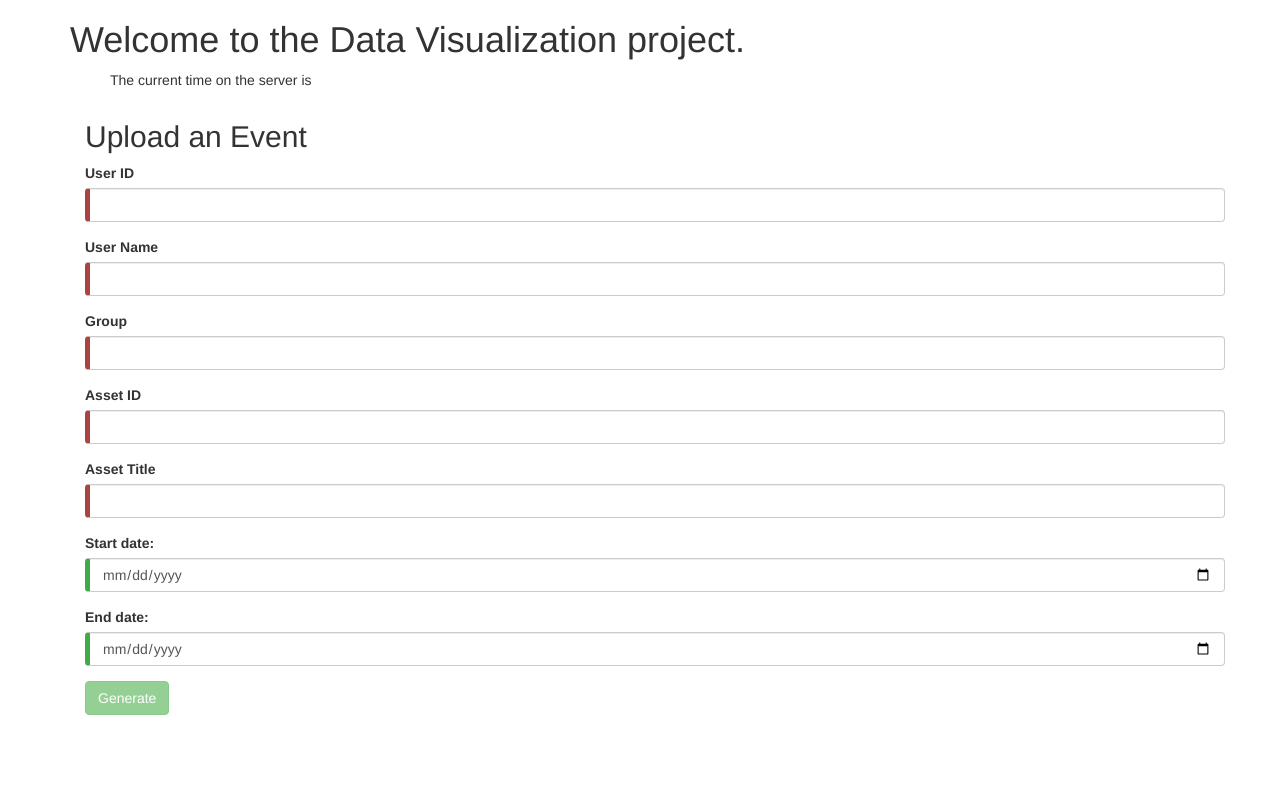
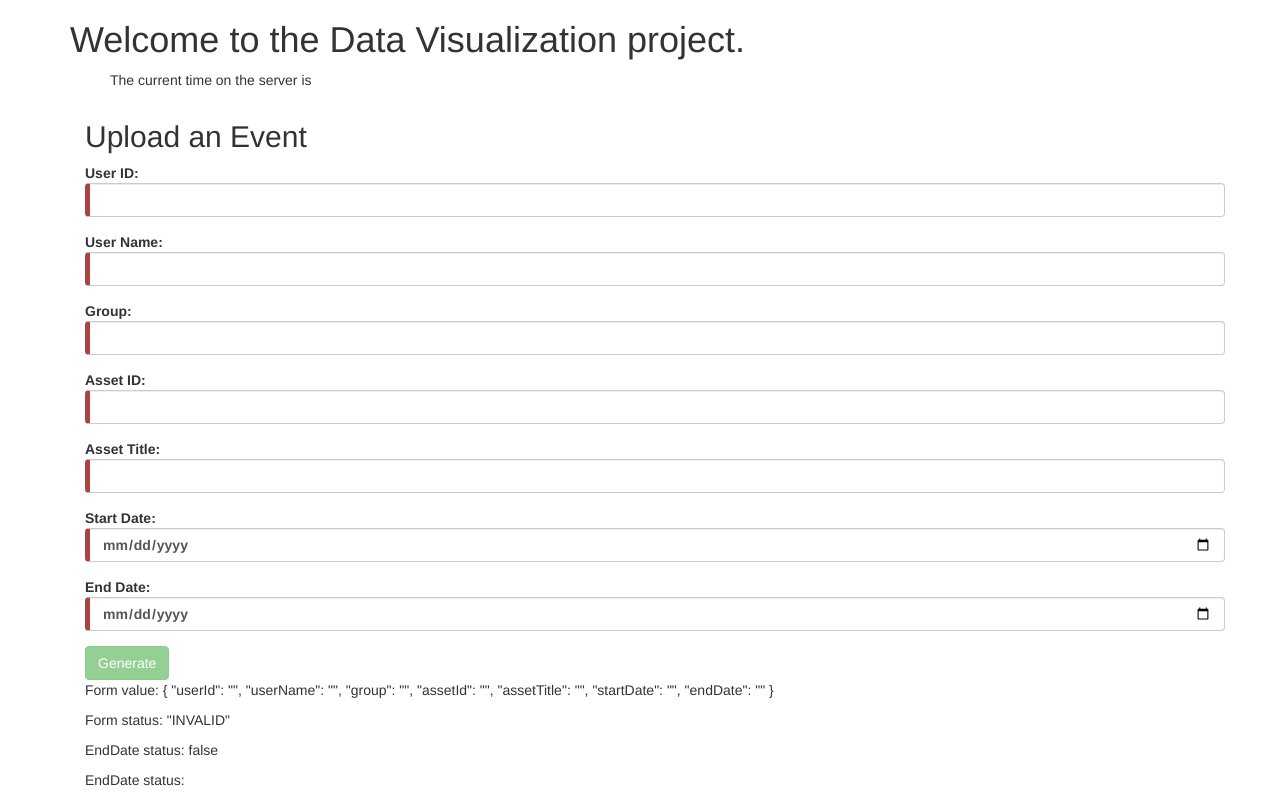
Before and after one commit to brightinteractive/data-visualization-front-end, an Angular app: page / in a window 1280 px wide. Built offline with nearby package versions, Linux system fonts and the light colour scheme; no server answers.

Commit message:
validation nearly working

```diff
--- a/angular.json
+++ b/angular.json
@@ -23,6 +23,9 @@
               "src/assets"
             ],
             "styles": [
+              {
+                "input": "node_modules/@angular/material/prebuilt-themes/indigo-pink.css"
+              },
               "src/styles.css"
             ],
             "scripts": []
@@ -72,6 +75,9 @@
             "tsConfig": "src/tsconfig.spec.json",
             "karmaConfig": "src/karma.conf.js",
             "styles": [
+              {
+                "input": "node_modules/@angular/material/prebuilt-themes/indigo-pink.css"
+              },
               "src/styles.css"
             ],
             "scripts": [],
--- a/package.json
+++ b/package.json
@@ -12,14 +12,16 @@
   },
   "private": true,
   "dependencies": {
-    "@angular/animations": "^6.0.3",
+    "@angular/animations": "^6.0.7",
+    "@angular/cdk": "^6.0.3",
     "@angular/cli": "^6.0.8",
     "@angular/common": "^6.0.3",
     "@angular/compiler": "^6.0.3",
-    "@angular/compiler-cli": "^6.0.5",
+    "@angular/compiler-cli": "^6.0.3",
     "@angular/core": "^6.0.3",
     "@angular/forms": "^6.0.3",
     "@angular/http": "^6.0.3",
+    "@angular/material": "^6.2.1",
     "@angular/platform-browser": "^6.0.3",
     "@angular/platform-browser-dynamic": "^6.0.3",
     "@angular/router": "^6.0.3",
--- a/src/app/components/upload-event/upload-event.component.css
+++ b/src/app/components/upload-event/upload-event.component.css
@@ -0,0 +1,7 @@
+.ng-valid[required], .ng-valid.required  {
+    border-left: 5px solid #42A948; /* green */
+  }
+
+  .ng-invalid:not(form)  {
+    border-left: 5px solid #a94442; /* red */
+  }
--- a/src/app/components/upload-event/upload-event.component.html
+++ b/src/app/components/upload-event/upload-event.component.html
@@ -1,6 +1,82 @@
 <div class="container">
     <h2>Upload an Event</h2>
-    <form (ngSubmit)="onSubmit()" #eventForm="ngForm">
+
+    <form [formGroup]="eventForm" (ngSubmit)="onSubmit()">
+      <div class="form-group">
+        <label class="center-block">User ID:
+            <input class="form-control" formControlName="userId" required>
+        </label>
+      </div>
+      <div [hidden]="eventForm.get('userId').valid || eventForm.get('userId').pristine" class="alert alert-danger">
+          User ID is required
+      </div>
+
+      <div class="form-group">
+        <label class="center-block">User Name:
+            <input class="form-control" formControlName="userName" required>
+        </label>
+      </div>
+      <div [hidden]="eventForm.get('userName').valid || eventForm.get('userName').pristine" class="alert alert-danger">
+          User Name is required
+      </div>
+
+      <div class="form-group">
+        <label class="center-block">Group:
+            <input class="form-control" formControlName="group" required>
+        </label>
+      </div>
+      <div [hidden]="eventForm.get('group').valid || eventForm.get('group').pristine" class="alert alert-danger">
+          Group is required
+      </div>
+
+      <div class="form-group">
+        <label class="center-block">Asset ID:
+            <input class="form-control" formControlName="assetId" type="number" required min=0>
+        </label>
+      </div>
+      <div [hidden]="eventForm.get('assetId').valid || eventForm.get('assetId').pristine" class="alert alert-danger">
+          Asset ID is required
+      </div>
+
+      <div class="form-group">
+        <label class="center-block">Asset Title:
+            <input class="form-control" formControlName="assetTitle" required>
+        </label>
+      </div>
+      <div [hidden]="eventForm.get('assetTitle').valid || eventForm.get('assetTitle').pristine" class="alert alert-danger">
+          Asset Title is required
+      </div>
+
+      <div class="form-group">
+        <label class="center-block">Start Date:
+            <input class="form-control" formControlName="startDate" type="date" required>
+        </label>
+      </div>
+      <div [hidden]="eventForm.get('startDate').valid || eventForm.get('startDate').pristine" class="alert alert-danger">
+          Not a valid date
+      </div>
+
+      <div class="form-group">
+          <label class="center-block">End Date:
+              <input class="form-control" formControlName="endDate" type="date" required>
+          </label>
+      </div>
+      <div [hidden]="eventForm.get('endDate').valid || eventForm.get('endDate').pristine ||eventForm.hasError('validDate')" class="alert alert-danger">
+          Not a valid date
+      </div>
+
+      <button type="submit" class="btn btn-success" [disabled]="!eventForm.valid">
+          Generate
+      </button>
+
+    </form>
+
+    <p>Form value: {{ eventForm.value | json }}</p>
+    <p>Form status: {{ eventForm.status | json }}</p>
+    <p>EndDate status: {{ eventForm.get('endDate').valid | json }}</p>
+    <p>EndDate status: {{ eventForm.get('endDate').validDate | json }}</p>
+
+    <!-- <form (ngSubmit)="onSubmit()" #eventForm="ngForm">
       <div class="form-group">
         <label for="userId">User ID</label>
         <input #userIdField type="text" class="form-control" id="userId" required name="userId" [(ngModel)]="eventModel.userId" #userId="ngModel">
@@ -55,6 +131,6 @@
         Generate
       </button>
 
-    </form>
+    </form> -->
 
   </div>
--- a/src/app/components/upload-event/upload-event.component.ts
+++ b/src/app/components/upload-event/upload-event.component.ts
@@ -1,6 +1,8 @@
 import { Component, OnInit, ViewChild, ElementRef } from '@angular/core';
 import { UploadEventService } from '../../services/upload-event/upload-event.service';
 import { Event } from '../../models/event';
+import {FormBuilder, FormGroup, Validators, AbstractControl, ValidatorFn, ValidationErrors} from '@angular/forms';
+import {customValidators} from '../../services/validators/customValidators';
 
 @Component({
   selector: 'app-upload-event',
@@ -9,43 +11,59 @@ import { Event } from '../../models/event';
 })
 export class UploadEventComponent implements OnInit {
 
-  eventModel = new Event();
-  startDateModel = new Date();
-  endDateModel = new Date();
-
+  eventForm: FormGroup;
   noOfUploads: number = 10;
 
-  @ViewChild("eventForm") eventForm;
-  @ViewChild("userIdField") userIdInput : ElementRef;
+  //@ViewChild("eventForm") eventForm;
+  @ViewChild("userId") userIdInput : ElementRef;
 
-  constructor(private uploadEventService: UploadEventService) { }
+  constructor(private uploadEventService: UploadEventService, private fb:FormBuilder) {
+    this.createForm();
+  }
 
   ngOnInit() {
   }
 
+  createForm(){
+    this.eventForm = this.fb.group({
+      userId: ['', [Validators.required] ],
+      userName: ['', [Validators.required] ],
+      group: ['', [Validators.required] ],
+      assetId: ['', [Validators.required, Validators.min(0)] ],
+      assetTitle: ['', [Validators.required] ],
+      startDate: ['', [Validators.required] ],
+      endDate: ['', [Validators.required]]
+    }, { validator: Validators.compose([
+      customValidators.dateLessThan('startDate', 'endDate', { 'validDate': true })
+  ])})};
+
   onSubmit() {
-    let differenceInDays = this.calculateDifferenceInDays();
-    //Iterate through number of days, iterate through number of Daily Uploads
-    // for( let i=0; i < differenceInDays; i++){
-    //   for( let j=0; i < this.noOfUploads; j++){
-        //generateRandomTime();
-        //change time of event to generated time;
-        //uploadEvent
-    //   }
-    // }
+    let startDate = new Date(this.eventForm.get('startDate').value);
+    let endDate = new Date(this.eventForm.get('endDate').value);
+    let differenceInDays = this.calculateDifferenceInDays(startDate, endDate);
 
-    this.uploadEventService.postEvent(this.eventModel).subscribe();
+    console.log("Number of POST Requests: " + this.noOfUploads * differenceInDays);
+    for( let i=0; i < differenceInDays; i++){
+      for( let j=0; j < this.noOfUploads; j++){
+        //GenerateRandomTimeForEvent()
+        this.uploadEventService.postEvent(this.eventForm.value).subscribe();
+      }
+    }
     this.eventForm.reset();
-    this.userIdInput.nativeElement.focus();
-
+    //TODO: click on first field on reset.
   }
 
-  calculateDifferenceInDays() : number{
-    let d1 = new Date(this.startDateModel);
-    let d2 = new Date(this.endDateModel);
+  calculateDifferenceInDays(d1: Date, d2: Date) : number{
     let timeDiff = Math.abs(d2.getTime()-d1.getTime());
     let diffDays = Math.ceil(timeDiff / (1000 * 3600 * 24));
     return diffDays + 1;
   }
 
+  EndDateAfterStartDate(control: FormGroup){
+    const invalid = control.get('startDate').value > control.get('endDate').value;
+    return invalid ? { 'invalidDate': true } : null;
+  };
+
+
+
 }
--- a/src/app/services/upload-event/upload-event.service.ts
+++ b/src/app/services/upload-event/upload-event.service.ts
@@ -8,6 +8,7 @@ export class UploadEventService {
   constructor(private http: HttpClient) { }
 
   postEvent(event) {
+    console.log(event);
     return this.http.post<Event>(AppSettings.API_ENDPOINT + '/upload-event', event);
   }
 
--- /dev/null
+++ b/src/app/services/validators/customValidators.ts
@@ -0,0 +1,15 @@
+import { AbstractControl, ValidatorFn } from '@angular/forms';
+
+export class customValidators {
+    static dateLessThan(dateField1: string, dateField2: string, validatorField: { [key: string]: boolean }): ValidatorFn {
+        return (c: AbstractControl): { [key: string]: boolean } | null => {
+            const date1 = c.get(dateField1).value;
+            const date2 = c.get(dateField2).value;
+
+            if ((date1 !== null && date2 !== null) && date1 > date2) {
+                return validatorField;
+            }
+            return null;
+        };
+    }
+}
--- a/src/assets/forms.css
+++ /dev/null
@@ -1,7 +0,0 @@
-.ng-valid[required], .ng-valid.required  {
-    border-left: 5px solid #42A948; /* green */
-  }
-
-  .ng-invalid:not(form)  {
-    border-left: 5px solid #a94442; /* red */
-  }
--- a/src/index.html
+++ b/src/index.html
@@ -7,7 +7,6 @@
 
   <meta name="viewport" content="width=device-width, initial-scale=1">
   <link rel="icon" type="image/x-icon" href="favicon.ico">
-  <link rel="stylesheet" href="assets/forms.css">
 </head>
 <body>
   <app-root></app-root>
--- a/src/styles.css
+++ b/src/styles.css
@@ -1,26 +1,5 @@
 /* Application-wide Styles */
 @import url('https://unpkg.com/bootstrap@3.3.7/dist/css/bootstrap.min.css');
+@import "../node_modules/@angular/material/prebuilt-themes/deeppurple-amber.css";
 
-/* h1 {
-  font-family: Arial, Helvetica, sans-serif;
-  font-size: 4.5rem;
-  line-height: 4.8rem;
-  font-size: 250%;
-}
-h2, h3 {
-  font-family: Arial, Helvetica, sans-serif;
-  font-weight: lighter;
-}
-body {
-  margin: 2em;
-}
-body, input[text], button {
-  font-family: Cambria, Georgia;
-}
-/* everywhere else
- {
-  text-shadow: 0 0 50px #19838e, 0 2px 8px rgba(0,0,0,0.3);
-  color: white;
-  background-color: #2ab0be;
-  font-family: Arial, Helvetica, sans-serif;
-} */
+body { margin: 0; }
```
Also changed, not shown: src/app/app.module.ts (+10 -1 lines), src/app/models/event.ts (+0 -7 lines), 2 other files (tests, documents, lock files or other folders).
